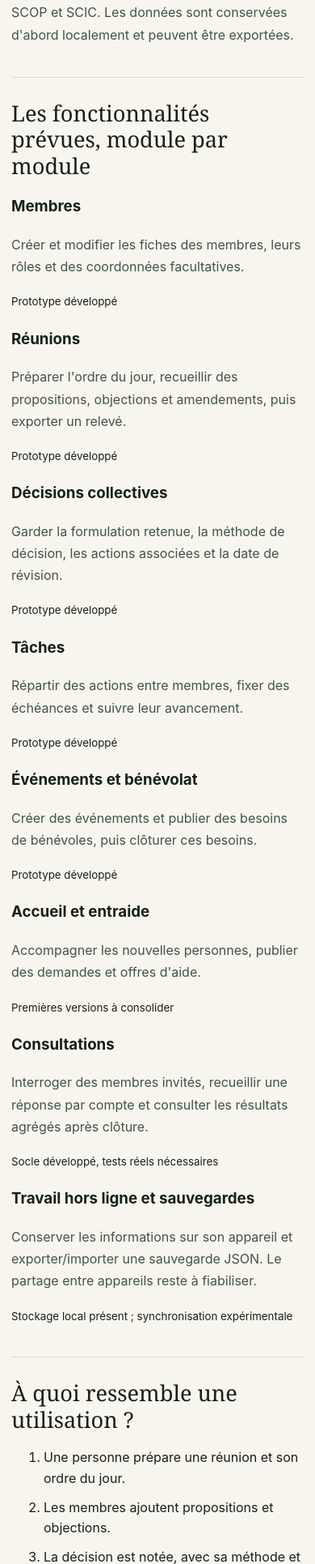
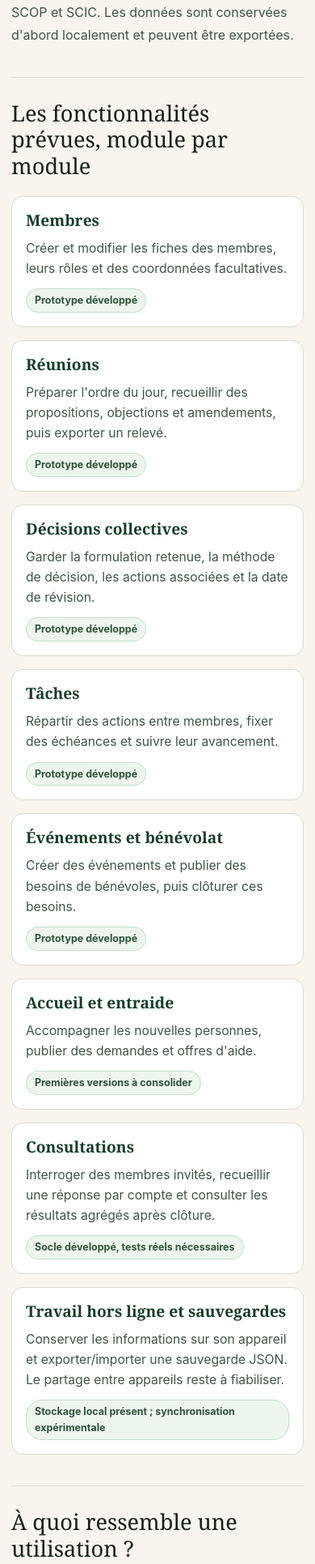
Before and after one commit to jasmin-abernathy/executive-function-app, a PHP site: page /projets/verger-associations/ in a window 390 px wide. Shown: the part 1055-2986 px from the top of the page at 81% size. Run offline with PHP 8.4, Linux system fonts and the light colour scheme.

Commit message:
style: responsive use-case feature cards in project detail pages [skip ci]

```diff
--- a/web/app.lepotager.org/assets/project-detail.css
+++ b/web/app.lepotager.org/assets/project-detail.css
@@ -88,3 +88,13 @@
     overflow-wrap: break-word;
   }
 }
+
+/* What users can actually do: readable feature cards rather than developer-only lists. */
+.detail-feature-section{max-width:980px}
+.detail-feature-grid{display:grid;grid-template-columns:repeat(2,minmax(0,1fr));gap:16px;margin-top:20px}
+.detail-feature-grid article{border:1px solid var(--line);border-radius:14px;background:#fff;padding:20px;min-width:0}
+.detail-feature-grid article h3{margin:0 0 10px;color:var(--green);font:600 1.2rem/1.25 Georgia,serif}
+.detail-feature-grid article p{margin:0 0 12px;font-size:.98rem;line-height:1.6}
+.detail-feature-grid article small{display:inline-block;border-radius:20px;background:#edf5ef;border:1px solid #c4ddcd;padding:4px 10px;color:#31513b;font-weight:750;font-size:.78rem}
+.detail-steps{padding-left:1.5rem;color:#435249;line-height:1.7}.detail-steps li+li{margin-top:8px}
+@media(max-width:670px){.detail-feature-grid{grid-template-columns:1fr}.detail-feature-grid article{padding:17px}}
```
